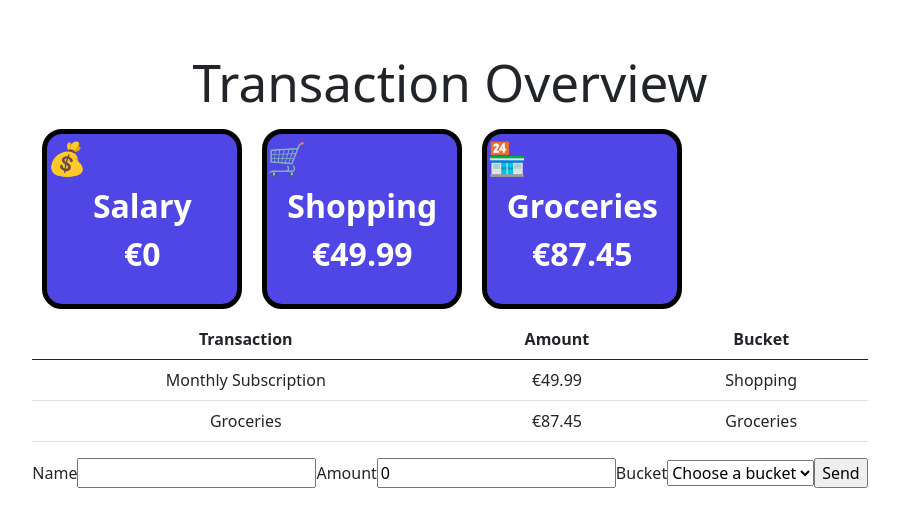
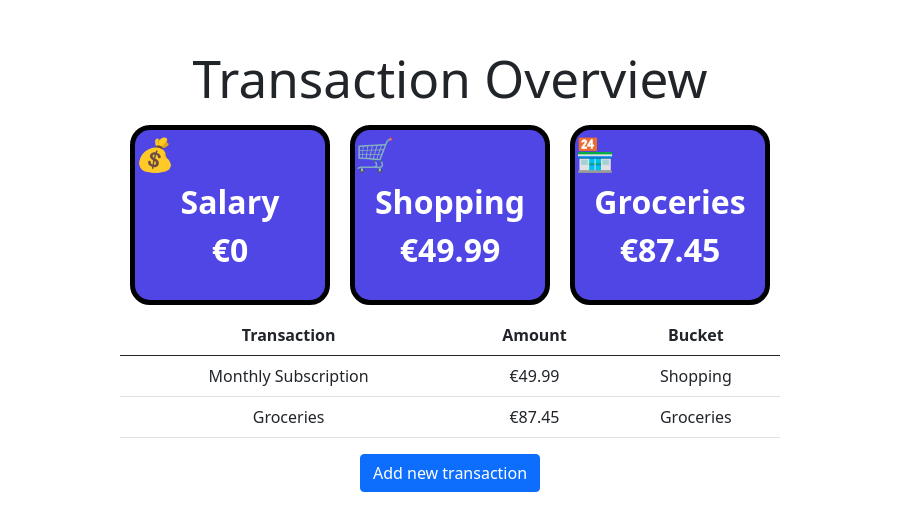
Before and after one commit to AriefBadal23/expensetracker, a React (Vite) app: page / in a window 1280 px wide. Shown: the part 129-660 px from the top of the page, without its empty margins (190-1089 px from the left). Built offline with nearby package versions, Linux system fonts and the light colour scheme.

Commit message:
✨Addition of modal for create transaction functionality

```diff
--- a/src/App.tsx
+++ b/src/App.tsx
@@ -2,9 +2,10 @@ import { useState } from "react";
 import "./App.css";
 import BucketList from "./components/BucketList";
 import TransactionTable from "./components/TransactionTable";
-import CreateForm from "./components/CreateForm";
 import { Buckets } from "./types/Buckets";
 import type { Bucket } from "./types/Bucket";
+import CreateFormModal from "./components/CreateFormModal";
+// import { BrowserRouter } from "react-router-dom";
 
 function App() {
   // Hold the transaction as state
@@ -72,9 +73,10 @@ function App() {
     <>
       <BucketList buckets={buckets} />
       <TransactionTable transactions={transactions} />
-      <CreateForm
+
+      <CreateFormModal
+        updateBucketAmount={UpdateBucketAmount}
         updateTable={UpdateTable}
-        updateBucketAmount={UpdateBucketAmount}
       />
     </>
   );
--- a/src/components/CreateForm.tsx
+++ b/src/components/CreateForm.tsx
@@ -7,6 +7,8 @@ const CreateForm = ({
   updateTable,
   updateBucketAmount,
 }: AddNewTransactionRow) => {
+
+
   const [formdata, setFormData] = useState<Transaction>({
     amount: 0,
     description: "",
@@ -16,14 +18,11 @@ const CreateForm = ({
   const keys = Object.keys(Buckets);
 
   const change = (
-    e:
-      | React.ChangeEvent<HTMLInputElement>
-      | React.ChangeEvent<HTMLSelectElement>
+    e:| React.ChangeEvent<HTMLInputElement> | React.ChangeEvent<HTMLSelectElement>
   ) => {
     //!   wat doet [e.target.name]: e.target.value
     setFormData({ ...formdata, [e.target.name]: e.target.value });
   };
-
 
   return (
     <>
@@ -32,34 +31,59 @@ const CreateForm = ({
           e.preventDefault();
           updateTable(formdata.amount, formdata.description, formdata.bucket);
           updateBucketAmount(formdata.bucket, formdata.amount);
-          // bucket as keyof typeof Buckets
+
+          // clear form after submit
+          setFormData({
+            amount: 0,
+            bucket: Buckets.Groceries,
+            description: "",
+          });
         }}
       >
-
-        <label>Name</label>
+        <div className="form-floating mb-3">
           <input
+            className="form-control"
             required
             type="text"
             name="description"
             onChange={(e) => change(e)}
             value={formdata.description}
           />
-        <label>Amount</label>
+          <label htmlFor="name">Name</label>
+        </div>
+        <div className="form-floating mb-3">
           <input
+            className="form-control"
             required
             type="number"
             onChange={change}
             name="amount"
             value={formdata.amount}
+            placeholder="amount"
           />
-        <label>Bucket</label>
-        <select required name="bucket" onChange={(e) => change(e)}>
-          <option>Choose a bucket</option>
+          <label htmlFor="amount">Amount</label>
+        </div>
+
+        <div className="form-floating mb-3">
+          <select
+            className="form-select"
+            required
+            name="bucket"
+            onChange={(e) => change(e)}
+          >
+            <option selected>Choose a bucket</option>
             {keys.map((key) => {
               return <option value={key}>{key}</option>;
             })}
           </select>
-        <input type="submit" onChange={(e) => change(e)} value="Send" />
+          <label htmlFor="bucket">Bucket</label>
+        </div>
+        <input
+          type="submit"
+          onChange={(e) => change(e)}
+          value="Save transaction"
+          className="btn btn-primary"
+        />
       </form>
     </>
   );
--- /dev/null
+++ b/src/components/CreateFormModal.tsx
@@ -0,0 +1,60 @@
+import type { NewTransactionRow } from "../types/NewTransactionRow";
+import CreateForm from "./CreateForm";
+
+const CreateFormModal = ({
+  updateTable,
+  updateBucketAmount,
+}: NewTransactionRow) => {
+  return (
+    <>
+      <button
+        type="button"
+        className="btn btn-primary"
+        data-bs-toggle="modal"
+        data-bs-target="#createTransaction"
+      >
+        Add new transaction
+      </button>
+
+      <div
+        className="modal fade"
+        id="createTransaction"
+        aria-labelledby="createTransactionLabel"
+        aria-hidden="true"
+      >
+        <div className="modal-dialog">
+          <div className="modal-content">
+            <div className="modal-header">
+              <h1 className="modal-title fs-5" id="createTransactionLabel">
+                Create new Transaction
+              </h1>
+              <button
+                type="button"
+                className="btn-close"
+                data-bs-dismiss="modal"
+                aria-label="Close"
+              ></button>
+            </div>
+            <div className="modal-body">
+              <CreateForm
+                updateTable={updateTable}
+                updateBucketAmount={updateBucketAmount}
+              />
+            </div>
+            <div className="modal-footer">
+              <button
+                type="button"
+                className="btn btn-secondary"
+                data-bs-dismiss="modal"
+              >
+                Close
+              </button>
+            </div>
+          </div>
+        </div>
+      </div>
+    </>
+  );
+};
+
+export default CreateFormModal;
```
Lines whose indentation alone changed are shown as unchanged.
